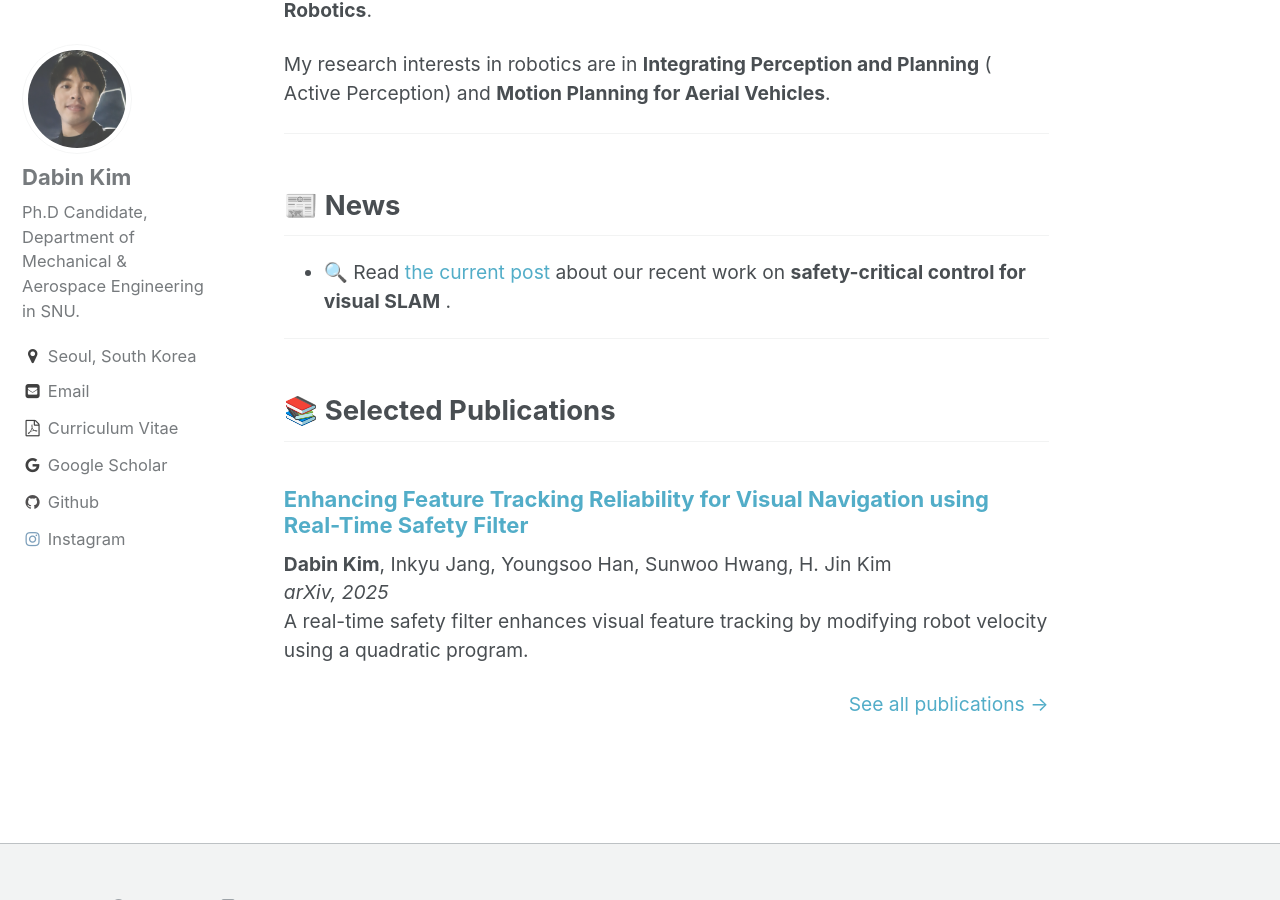
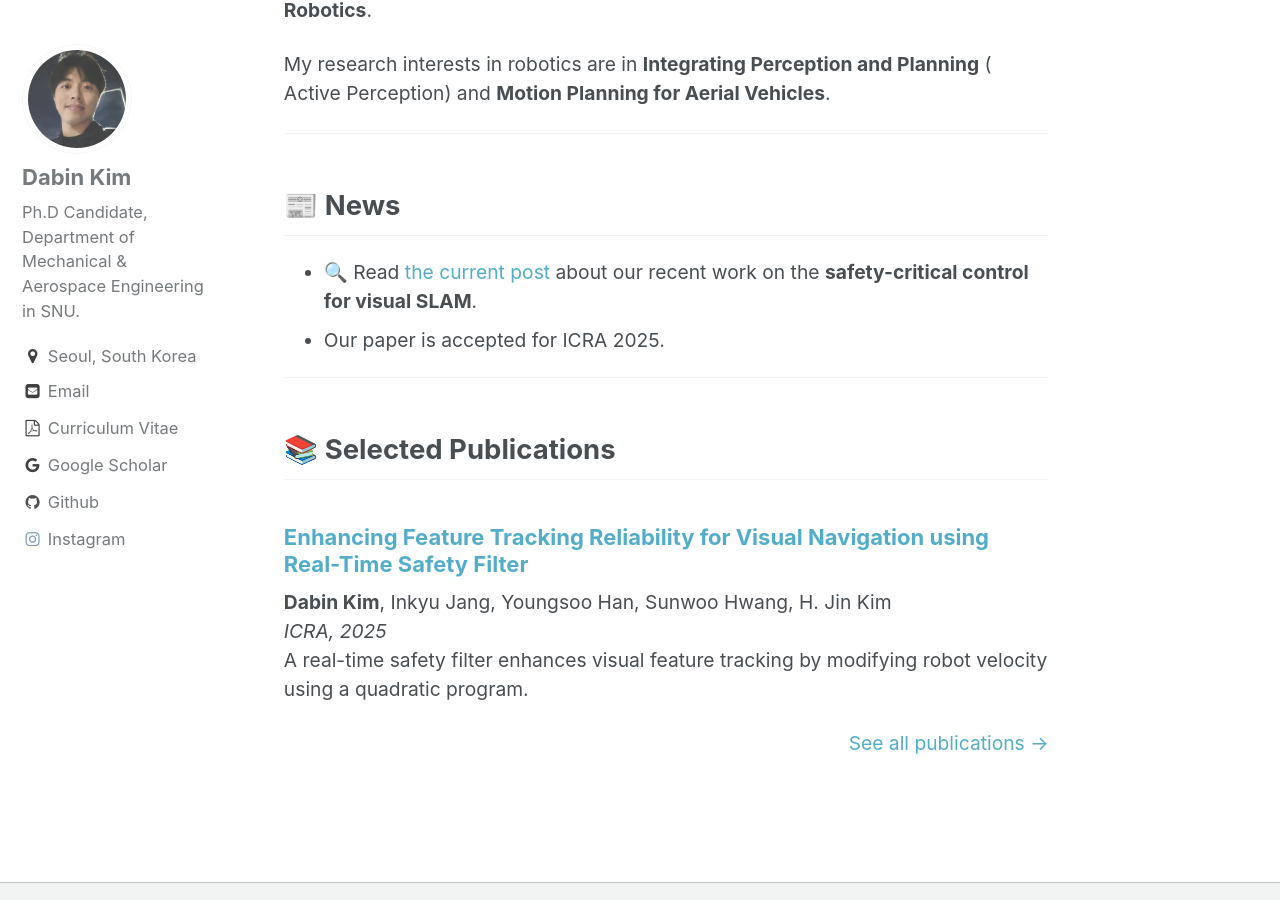
Before and after one commit to dabinkim-LGOM/dabinkim-LGOM.github.io, a Jekyll site: the page built from index.md, in a window 1280 px wide and 900 px high, scrolled down 506 px. Built offline with Jekyll 4.4.1, drawn with Linux system fonts in a browser that asks for light colours.

Commit message:
Update index.md

```diff
--- a/index.md
+++ b/index.md
@@ -38,9 +38,8 @@ My research interests in robotics are in **Integrating Perception and Planning**
 <!-- NEWS -->
 ## 📰 News
 
-- 🔍 Read <a href="https://dabinkim-lgom.github.io/pub/Enhancing-Feature-Tracking-Reliability-for-Visual-Navigation-using-Real-Time-Safety-Filter/" target="_blank">the current post</a> about our recent work on **safety-critical control for visual SLAM** .
- <!-- [[1]]. -->
-
+- 🔍 Read <a href="https://dabinkim-lgom.github.io/pub/Enhancing-Feature-Tracking-Reliability-for-Visual-Navigation-using-Real-Time-Safety-Filter/" target="_blank">the current post</a> about our recent work on the **safety-critical control for visual SLAM**.
+- Our paper is accepted for ICRA 2025.
 
 ---
 <!-- PUBLICATIONS -->
@@ -48,12 +47,12 @@ My research interests in robotics are in **Integrating Perception and Planning**
 
 ### [Enhancing Feature Tracking Reliability for Visual Navigation using Real-Time Safety Filter](https://arxiv.org/abs/2502.01092)
 **Dabin Kim**, Inkyu Jang, Youngsoo Han, Sunwoo Hwang, H. Jin Kim
-*arXiv, 2025*
+*ICRA, 2025*
 A real-time safety filter enhances visual feature tracking by modifying robot velocity using a quadratic program.
 
 <!-- Optionally add a button -->
 <p style="text-align: right;">
-  <a href="/publications/" class="button">See all publications →</a>
+  <a href="https://dabinkim-lgom.github.io/_pages/pub/index.html" class="button">See all publications →</a>
 </p>
 <!-- {% include feature_row id="feature_row_pub" caption="Featured Publications" %} -->
 
```
